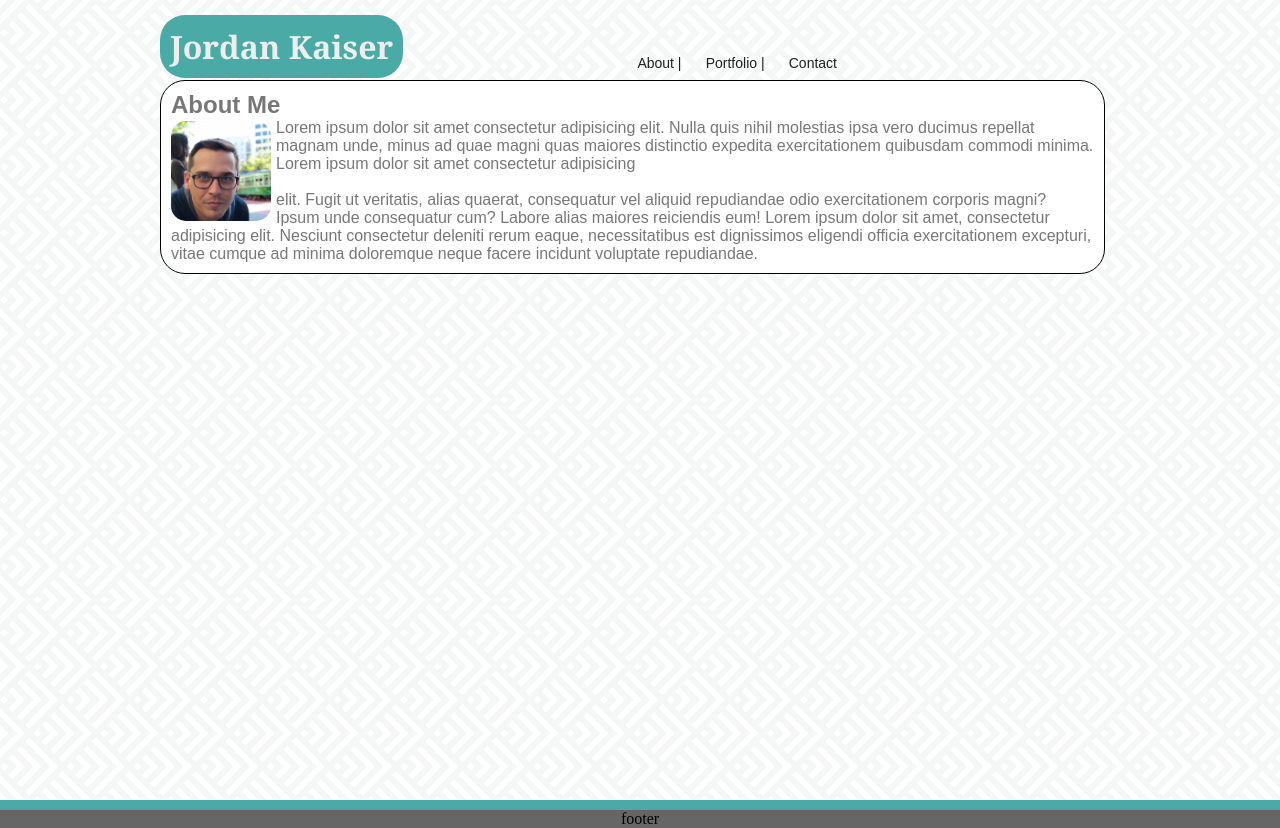
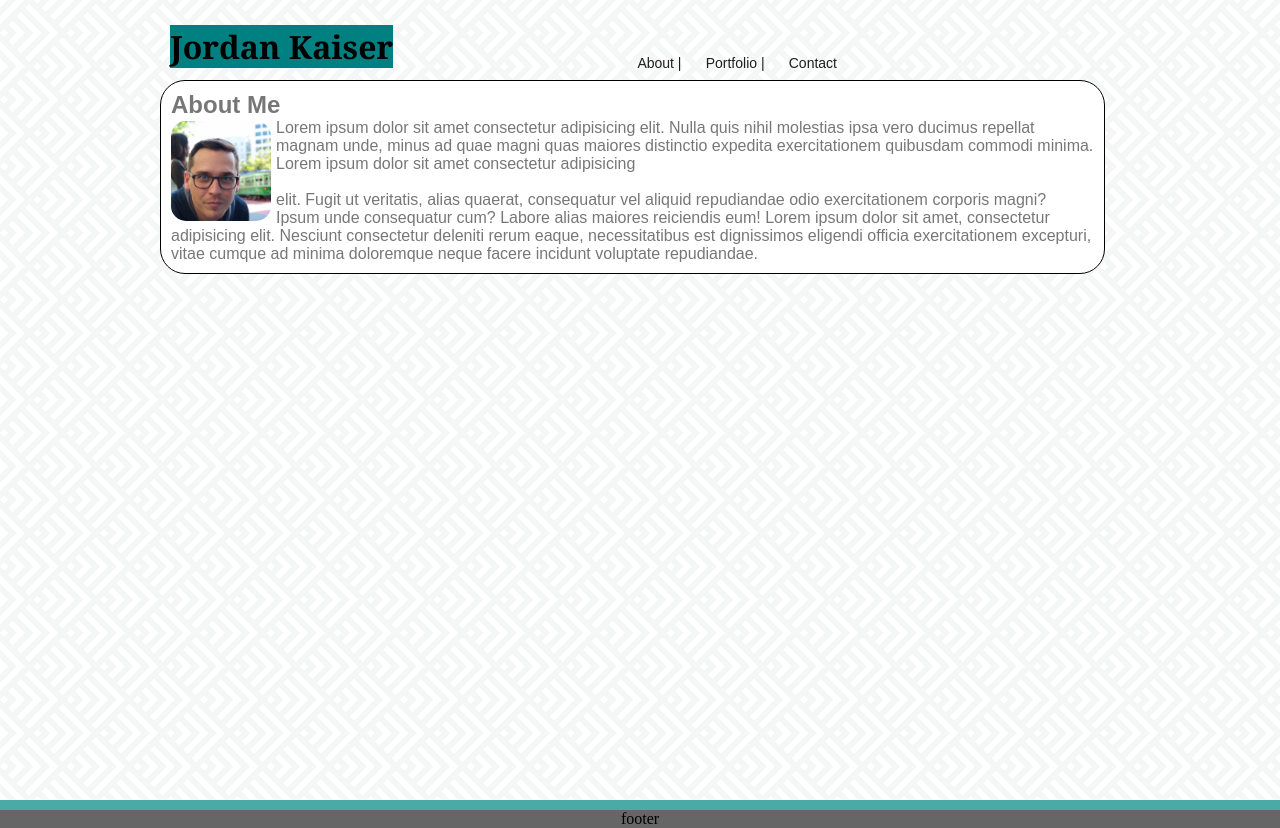
Before and after one commit to Elwdipath/Basic-Portfolio, a plain HTML site: page index.html in a window 1280 px wide. Drawn offline with Linux system fonts and the light colour scheme.

Commit message:
fixed header div

```diff
--- a/assets/css/style.css
+++ b/assets/css/style.css
@@ -45,11 +45,12 @@ ul li a {
 .headercont {
     float: left;
     margin: 15px 15px 0px 0;
-    color: #eeeeee;
-    background-color:#4aaaa5;
+    /* color: #eeeeee; */
+    background-color: transparent;
     font-family: Georgia, 'Times New Roman', Times, serif;
     padding: 10px;
-    border-radius: 25px;
+    /* border-radius: 25px; */
+    /* position: relative; */
 }
 
 nav  {
@@ -61,6 +62,9 @@ nav  {
     float: right;
 }
 
+#name {
+    background-color: teal;
+}
 main {
     max-width: 960px;
     float: left;
--- a/index.html
+++ b/index.html
@@ -14,9 +14,9 @@
     <!---Name-->
    <div class="wrapper">
         <!-- Header -->
+        <div class="headercont">
          <header>
-            <div class="headercont">
-                <h1>Jordan Kaiser</h1>
+            <h1 id="name">Jordan Kaiser</h1>
                 <nav>
                     <ul>
                         <li><a href="#">About | </a></li>
@@ -24,11 +24,10 @@
                         <li><a href="#"> Contact</a></li>
                     </ul>
                 </nav>
+            </header>
         </div>
-        </header>
         <!--About Me Section-->
     <main>
-            <!-- <div class="me"> -->
             <h2>About Me</h2>
                 <!-- Add image and style -->
                 <img id= "profilephoto"src="./assets/images/profilephoto.jpg" alt="">
```
Lines whose indentation alone changed are shown as unchanged.
